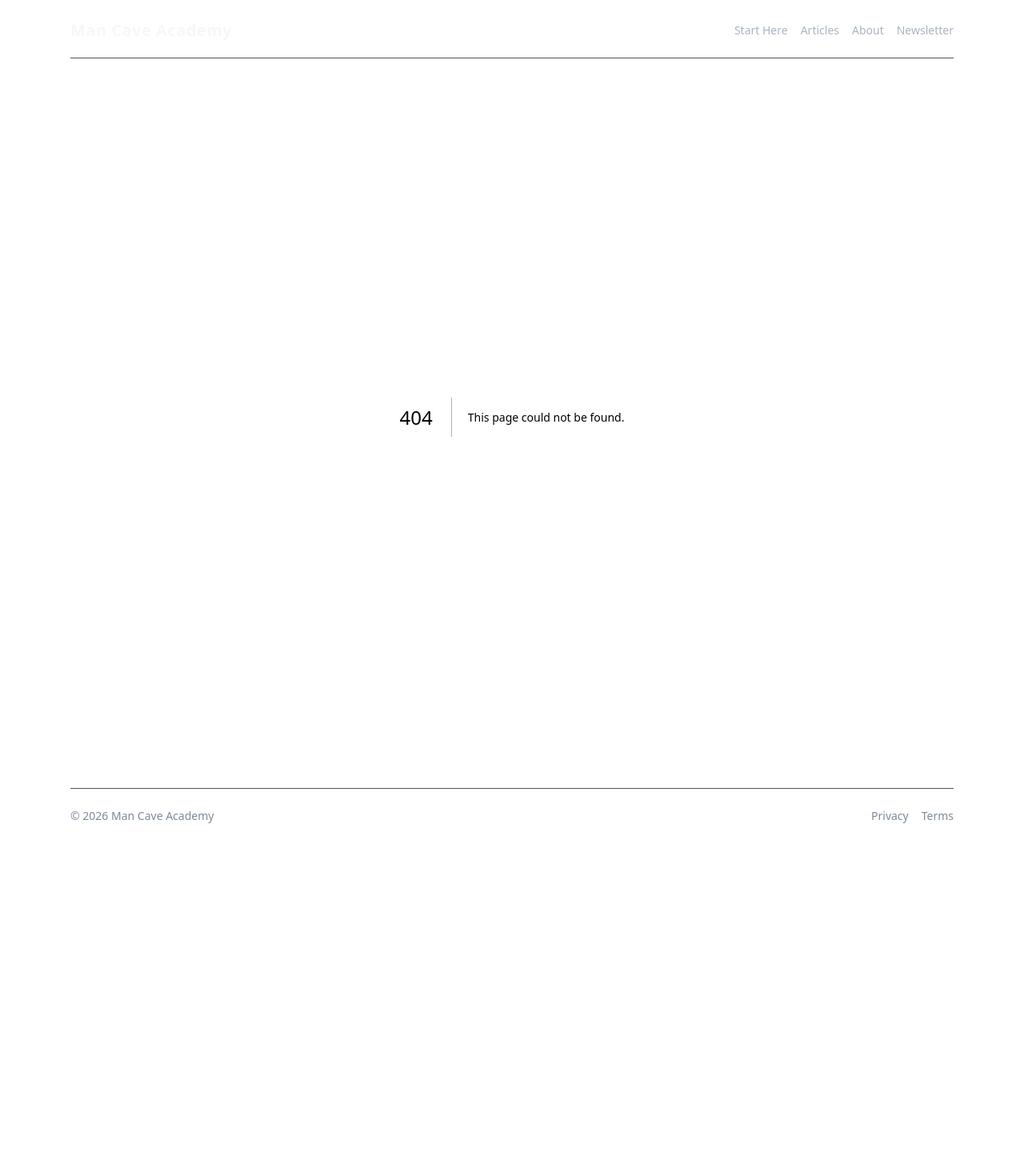
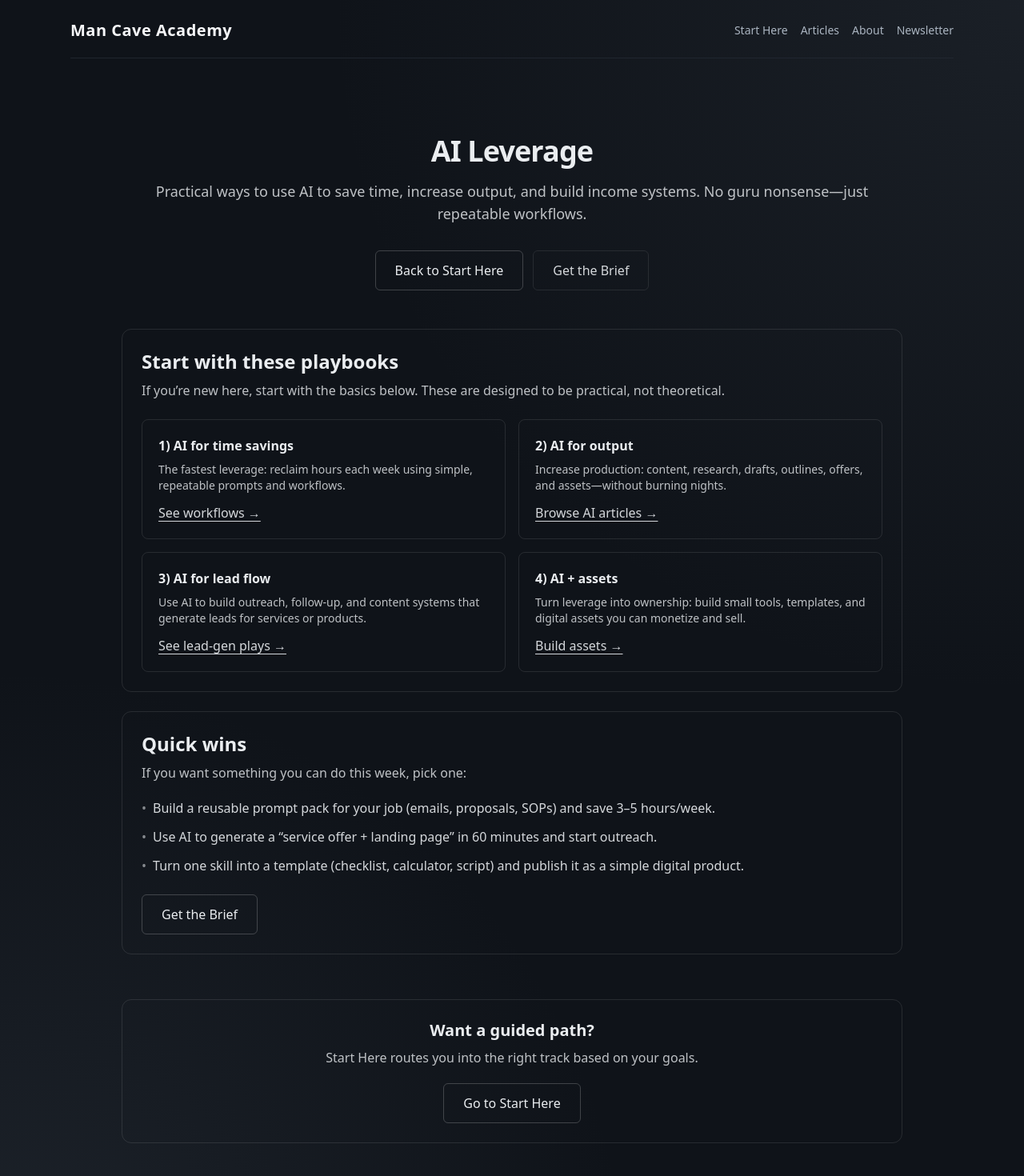
Before and after one commit to adman4054/mancaveacademy, a Next.js app: page /ai-leverage in a window 1280 px wide. Before the commit this address had no page. Shown: the top 1470 px of the page at 80% size. Before the commit the page ends 1070 px from the top, so only its background shows below. Built offline with nearby package versions, Linux system fonts and the light colour scheme.

Commit message:
Fix Start Here tracks array syntax

```diff
--- /dev/null
+++ b/app/ai-leverage/page.tsx
@@ -0,0 +1,160 @@
+import Link from "next/link";
+
+// app/ai-leverage/page.tsx
+
+export const metadata = {
+    title: "AI Leverage | Man Cave Academy",
+    description:
+        "Practical AI playbooks to create leverage, automate work, and build income systems—without hype.",
+};
+
+export default function AiLeverageHubPage() {
+    return (
+        <main className="mx-auto max-w-5xl px-6 py-12">
+            <header className="text-center">
+                <h1 className="text-4xl font-semibold tracking-tight">AI Leverage</h1>
+                <p className="mt-4 text-lg opacity-80">
+                    Practical ways to use AI to save time, increase output, and build income systems. No guru
+                    nonsense—just repeatable workflows.
+                </p>
+
+                <div className="mt-8 flex flex-col sm:flex-row items-center justify-center gap-3">
+                    <Link
+                        href="/start-here"
+                        className="inline-flex items-center justify-center rounded-md border border-white/20 px-6 py-3 font-medium hover:border-white/40 transition"
+                    >
+                        Back to Start Here
+                    </Link>
+                    <Link
+                        href="/newsletter"
+                        className="inline-flex items-center justify-center rounded-md border border-white/10 px-6 py-3 font-medium hover:border-white/25 transition opacity-90"
+                    >
+                        Get the Brief
+                    </Link>
+                </div>
+            </header>
+
+            <section className="mt-12 grid gap-6">
+                <div className="rounded-xl border border-white/10 p-6">
+                    <h2 className="text-2xl font-semibold">Start with these playbooks</h2>
+                    <p className="mt-2 opacity-80">
+                        If you’re new here, start with the basics below. These are designed to be practical,
+                        not theoretical.
+                    </p>
+
+                    <div className="mt-6 grid gap-4 md:grid-cols-2">
+                        <div className="rounded-lg border border-white/10 p-5">
+                            <h3 className="font-semibold">1) AI for time savings</h3>
+                            <p className="mt-2 text-sm opacity-80">
+                                The fastest leverage: reclaim hours each week using simple, repeatable prompts and
+                                workflows.
+                            </p>
+                            <Link
+                                href="/articles?tag=workflows"
+                                className="mt-3 inline-block underline underline-offset-4 opacity-90 hover:opacity-100"
+                            >
+                                See workflows →
+                            </Link>
+                        </div>
+
+                        <div className="rounded-lg border border-white/10 p-5">
+                            <h3 className="font-semibold">2) AI for output</h3>
+                            <p className="mt-2 text-sm opacity-80">
+                                Increase production: content, research, drafts, outlines, offers, and assets—without
+                                burning nights.
+                            </p>
+                            <Link
+                                href="/articles?category=ai-leverage"
+                                className="mt-3 inline-block underline underline-offset-4 opacity-90 hover:opacity-100"
+                            >
+                                Browse AI articles →
+                            </Link>
+                        </div>
+
+                        <div className="rounded-lg border border-white/10 p-5">
+                            <h3 className="font-semibold">3) AI for lead flow</h3>
+                            <p className="mt-2 text-sm opacity-80">
+                                Use AI to build outreach, follow-up, and content systems that generate leads for
+                                services or products.
+                            </p>
+                            <Link
+                                href="/articles?tag=lead-gen"
+                                className="mt-3 inline-block underline underline-offset-4 opacity-90 hover:opacity-100"
+                            >
+                                See lead-gen plays →
+                            </Link>
+                        </div>
+
+                        <div className="rounded-lg border border-white/10 p-5">
+                            <h3 className="font-semibold">4) AI + assets</h3>
+                            <p className="mt-2 text-sm opacity-80">
+                                Turn leverage into ownership: build small tools, templates, and digital assets you
+                                can monetize and sell.
+                            </p>
+                            <Link
+                                href="/articles?category=digital-assets"
+                                className="mt-3 inline-block underline underline-offset-4 opacity-90 hover:opacity-100"
+                            >
+                                Build assets →
+                            </Link>
+                        </div>
+                    </div>
+                </div>
+
+                <div className="rounded-xl border border-white/10 p-6">
+                    <h2 className="text-2xl font-semibold">Quick wins</h2>
+                    <p className="mt-2 opacity-80">
+                        If you want something you can do this week, pick one:
+                    </p>
+
+                    <ul className="mt-5 space-y-3 opacity-90">
+                        <li className="flex gap-2">
+                            <span className="opacity-60">•</span>
+                            <span>
+                                Build a reusable prompt pack for your job (emails, proposals, SOPs) and save 3–5
+                                hours/week.
+                            </span>
+                        </li>
+                        <li className="flex gap-2">
+                            <span className="opacity-60">•</span>
+                            <span>
+                                Use AI to generate a “service offer + landing page” in 60 minutes and start outreach.
+                            </span>
+                        </li>
+                        <li className="flex gap-2">
+                            <span className="opacity-60">•</span>
+                            <span>
+                                Turn one skill into a template (checklist, calculator, script) and publish it as a
+                                simple digital product.
+                            </span>
+                        </li>
+                    </ul>
+
+                    <div className="mt-6">
+                        <Link
+                            href="/newsletter"
+                            className="inline-flex items-center justify-center rounded-md border border-white/20 px-6 py-3 font-medium hover:border-white/40 transition"
+                        >
+                            Get the Brief
+                        </Link>
+                    </div>
+                </div>
+            </section>
+
+            <section className="mt-14 rounded-xl border border-white/10 p-6 text-center">
+                <h2 className="text-xl font-semibold">Want a guided path?</h2>
+                <p className="mt-2 opacity-80">
+                    Start Here routes you into the right track based on your goals.
+                </p>
+                <div className="mt-5">
+                    <Link
+                        href="/start-here"
+                        className="inline-flex items-center justify-center rounded-md border border-white/20 px-6 py-3 font-medium hover:border-white/40 transition"
+                    >
+                        Go to Start Here
+                    </Link>
+                </div>
+            </section>
+        </main>
+    );
+}
--- a/app/start-here/page.tsx
+++ b/app/start-here/page.tsx
@@ -28,8 +28,7 @@ const tracks: Track[] = [
       { label: "AI Leverage — Start here", href: "/articles?category=ai-leverage" },
       { label: "Tools & Workflows", href: "/articles?tag=workflows" },
     ],
-
-    cta: { label: "Start with AI leverage", href: "/articles?category=ai-leverage" },
+    cta: { label: "Start with AI leverage", href: "/ai-leverage" },
   },
   {
     title: "Track 2: Build a digital asset",
@@ -43,9 +42,6 @@ const tracks: Track[] = [
       { label: "Digital Assets — Start here", href: "/articles?category=digital-assets" },
       { label: "Monetization Basics", href: "/articles?tag=monetization" },
     ],
-
-
-
     cta: { label: "Start building an asset", href: "/articles?category=digital-assets" },
   },
   {
@@ -60,10 +56,10 @@ const tracks: Track[] = [
       { label: "Local Leverage — Start here", href: "/articles?category=local-leverage" },
       { label: "Sales & Lead Flow", href: "/articles?tag=lead-gen" },
     ],
-
     cta: { label: "Start with service leverage", href: "/articles?category=local-leverage" },
   },
 ];
+
 
 export default function StartHerePage() {
   return (
```
Lines whose indentation alone changed are shown as unchanged.
